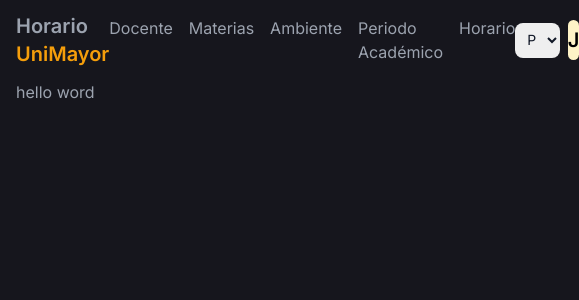
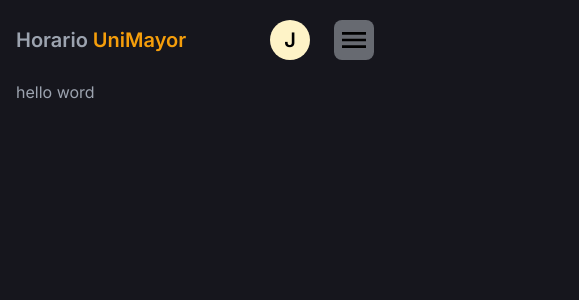
Before and after one commit to igrisdev/horario_unimayor, a Next.js app: page / in a window 390 px wide. Shown: the top 300 px of the page, 579 px wide, since content can reach past the window. Built offline with nearby package versions, Linux system fonts and the light colour scheme.

Commit message:
add media query

```diff
--- a/src/components/general/Navbar.jsx
+++ b/src/components/general/Navbar.jsx
@@ -2,6 +2,7 @@
 import Image from 'next/image'
 import Link from 'next/link'
 import { usePathname } from 'next/navigation'
+import { useEffect, useState } from 'react'
 
 const adminLinks = [
   { href: '/dashboard/users', label: 'Docente' },
@@ -11,11 +12,11 @@ const adminLinks = [
   { href: '/dashboard/schedule', label: 'Horario' },
 ]
 
-const AdminLink = ({ href, label }) => {
+const AdminLink = ({ href, label, ...pros }) => {
   const pathname = usePathname()
 
   return (
-    <li>
+    <li {...pros}>
       <Link
         className={`hover:underline hover:text-amber-500 ${
           pathname.includes(href) && 'text-amber-500'
@@ -28,16 +29,40 @@ const AdminLink = ({ href, label }) => {
   )
 }
 
+const AdminLinkPhone = ({ href, label, handleToggle, ...pros }) => {
+  const pathname = usePathname()
+
+  return (
+    <li {...pros}>
+      <Link
+        href={href}
+        onClick={handleToggle}
+        className={`block px-4 py-2 ${
+          pathname.includes(href) && 'text-amber-600'
+        }`}
+      >
+        {label}
+      </Link>
+    </li>
+  )
+}
+
 export const Navbar = () => {
   const pathname = usePathname()
 
+  const [toggle, setToggle] = useState(false)
+
   const isSession = true
+
+  function handleToggle() {
+    setToggle(!toggle)
+  }
 
   if (pathname === '/register') return null
   if (pathname === '/login') return null
 
   return (
-    <header className='flex justify-between items-center h-20 px-4'>
+    <header className='relative flex justify-between items-center h-20 px-4'>
       <h1 className='text-xl font-semibold'>
         <Link href='/'>
           Horario <span className='text-amber-500'>UniMayor</span>
@@ -65,13 +90,52 @@ export const Navbar = () => {
               <AdminLink
                 key={link.href + link.label}
                 {...link}
+                className='hidden lg:block'
               />
             ))}
         </ul>
       </nav>
 
-      <div className='flex gap-x-2 items-center'>
-        <div>
+      {toggle && (
+        <nav className='absolute right-4 top-20 z-10 bg-slate-200 divide-y divide-gray-100 rounded-lg shadow w-44 block lg:hidden'>
+          <div className='px-4 py-3 text-sm text-gray-900'>
+            <div>Bonnie Green</div>
+            <div className='font-medium truncate'>name@flowbite.com</div>
+          </div>
+          <div className='block sm:hidden'>
+            <form className='max-w-sm mx-auto'>
+              <select
+                className='text-gray-900 text-sm rounded-lg block w-full p-3 outline-none'
+                defaultValue='default'
+              >
+                <option value='default'>Periodo Académico</option>
+                <option value='1'>2023-1</option>
+                <option value='2'>2023-2</option>
+              </select>
+            </form>
+          </div>
+          <ul className='py-2 text-sm text-gray-700'>
+            {isSession === true &&
+              adminLinks.map((link) => (
+                <AdminLinkPhone
+                  key={link.href + link.label}
+                  {...link}
+                  handleToggle={handleToggle}
+                />
+              ))}
+          </ul>
+          <div className='py-2'>
+            <a
+              href='#'
+              className='block px-4 py-2 text-sm text-gray-700'
+            >
+              Sign out
+            </a>
+          </div>
+        </nav>
+      )}
+      <div className='flex gap-x-6 items-center'>
+        <div className='hidden sm:block'>
           <form className='max-w-sm mx-auto'>
             <select
               className='text-gray-900 text-sm rounded-lg block w-full p-2 outline-none'
@@ -86,6 +150,21 @@ export const Navbar = () => {
         <div className='flex items-center justify-center size-10 bg-amber-100 rounded-full font-semibold text-black text-xl'>
           J
         </div>
+        <div className='lg:hidden flex items-center bg-slate-200/40  rounded-lg text-black p-1'>
+          <button onClick={handleToggle}>
+            <svg
+              xmlns='http://www.w3.org/2000/svg'
+              width='32'
+              height='32'
+              viewBox='0 0 24 24'
+            >
+              <path
+                fill='currentColor'
+                d='M3 18h18v-2H3zm0-5h18v-2H3zm0-7v2h18V6z'
+              />
+            </svg>
+          </button>
+        </div>
       </div>
     </header>
   )
--- a/src/components/general/Search.jsx
+++ b/src/components/general/Search.jsx
@@ -21,7 +21,7 @@ export function Search({ url, label }) {
   }
 
   return (
-    <div className='flex gap-x-4 pb-4'>
+    <div className='flex flex-col sm:flex-row gap-4 pb-4'>
       <div className='relative'>
         <div className='absolute inset-y-0 rtl:inset-r-0 start-0 flex items-center ps-3 pointer-events-none'>
           <svg
@@ -45,14 +45,14 @@ export function Search({ url, label }) {
           id='table-search'
           defaultValue={searchParams.get('search')}
           onChange={(event) => handleSearch(event.target.value)}
-          className='block p-2 ps-10 text-sm text-gray-900 border border-gray-300 rounded-lg w-80 bg-gray-50 outline-none'
+          className='w-full sm:w-80 block p-2 ps-10 text-sm text-gray-900 border border-gray-300 rounded-lg bg-gray-50 outline-none'
           placeholder='Search for items'
         />
       </div>
 
       <Link
         href={url}
-        className='text-black font-semibold rounded-lg text-sm px-5 py-2.5 text-center inline-flex items-center bg-amber-500 transition-colors hover:bg-amber-200'
+        className='w-max ml-auto sm:ml-0 text-black font-semibold rounded-lg text-sm px-5 py-2.5 text-center inline-flex items-center bg-amber-500 transition-colors hover:bg-amber-200'
       >
         {label}
         <svg
```
